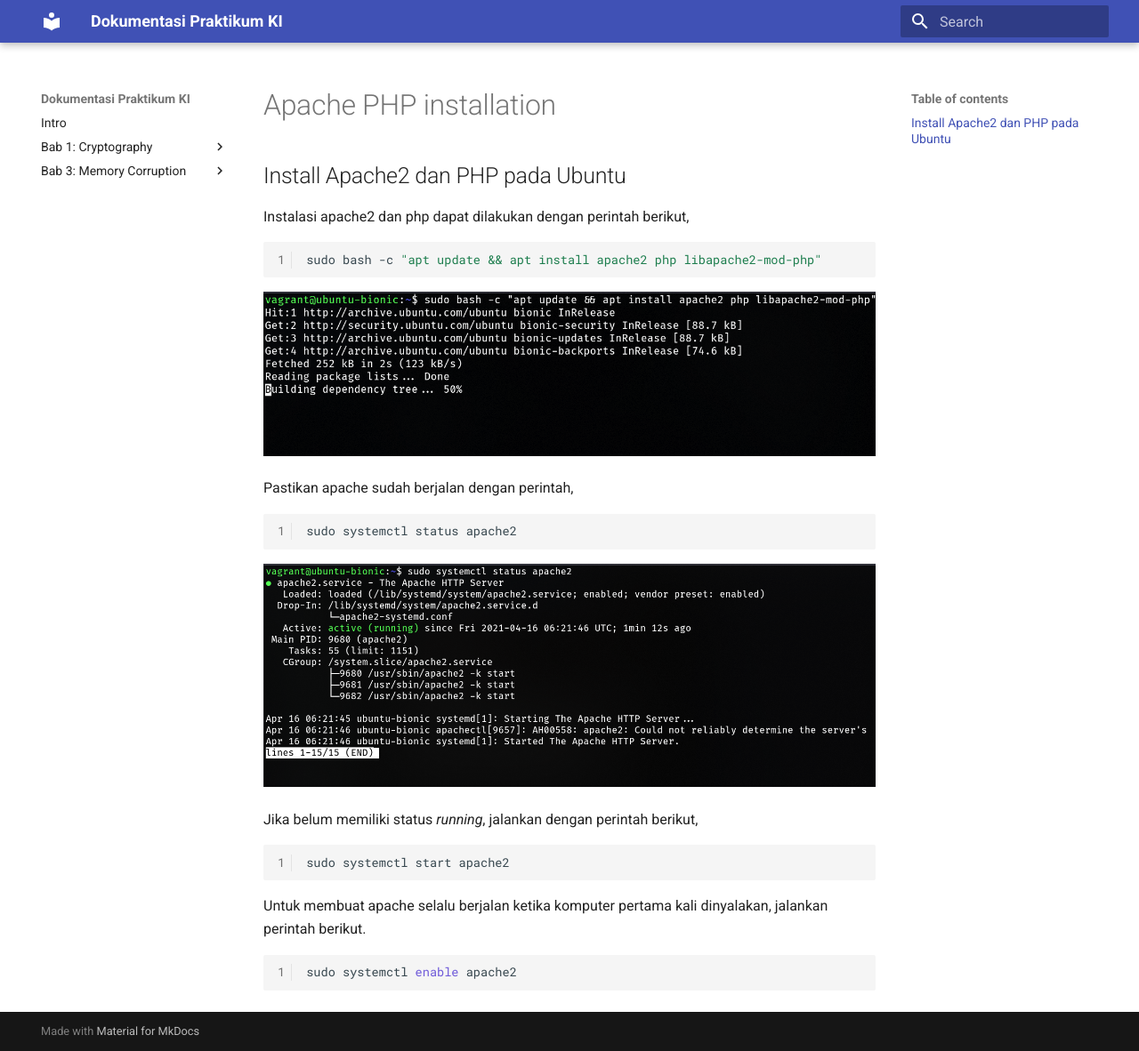
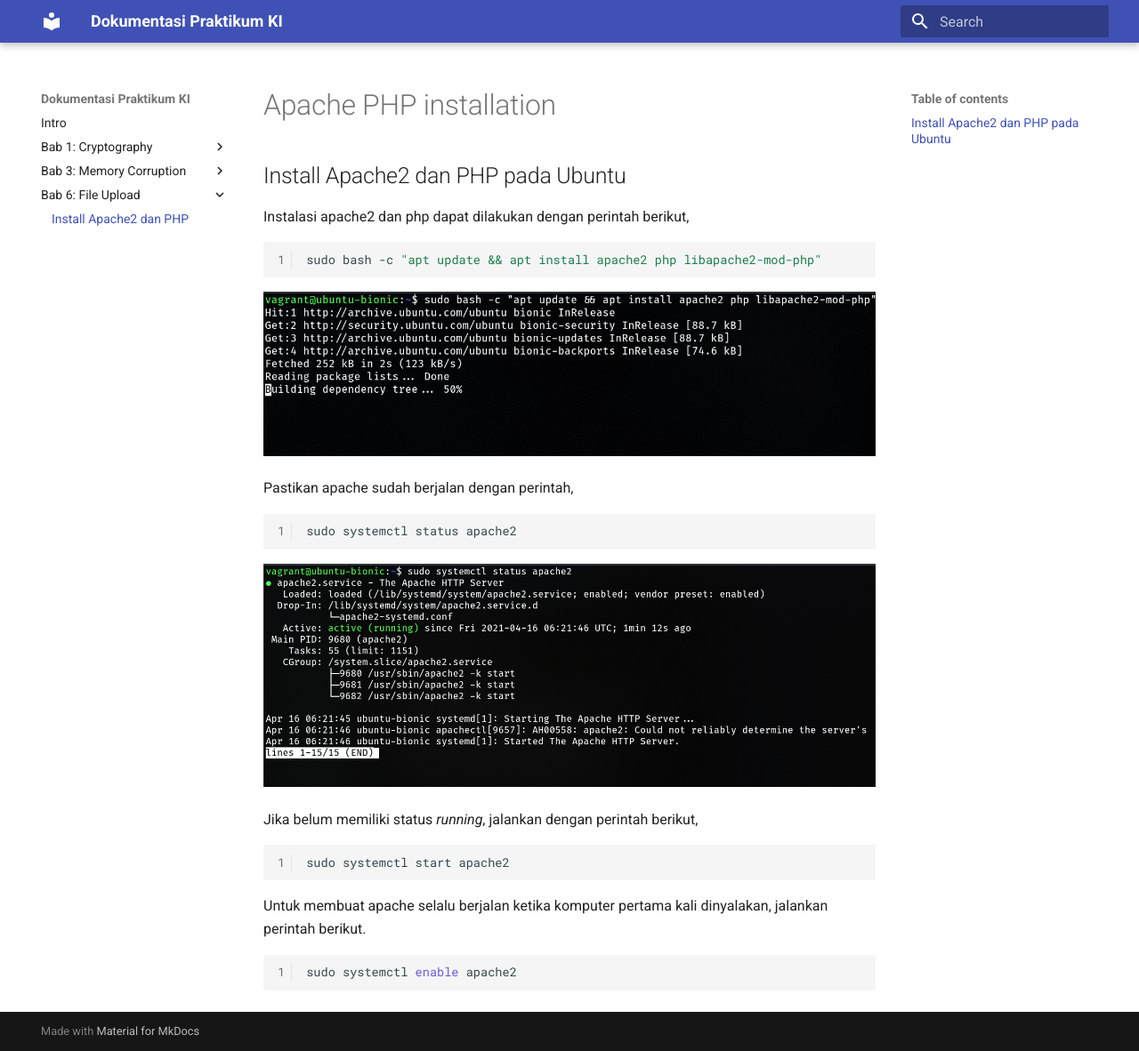
Before and after one commit to porosub/infosec-troubleshooting-docs, an MkDocs documentation site: the page built from docs/bab-6/01-apache-php-installation.md, in a window 1280 px wide and 1182 px high. Shown: the whole window at 89% size. Built offline with MkDocs 1.6.1 and Material for MkDocs 9.7.7, drawn with Linux system fonts in a browser that asks for light colours.

Commit message:
Update mkdocs.yml

```diff
--- a/mkdocs.yml
+++ b/mkdocs.yml
@@ -6,6 +6,8 @@ nav:
   - 'Bab 3: Memory Corruption':
     - 'gcc fatal error': bab-3/01-gcc-error.md
     - 'python payload error': bab-3/02-python-payload-error.md
+  - 'Bab 6: File Upload':
+    - 'Install Apache2 dan PHP': bab-6/01-apache-php-installation.md
 theme: material
 markdown_extensions:
   - pymdownx.snippets
```
